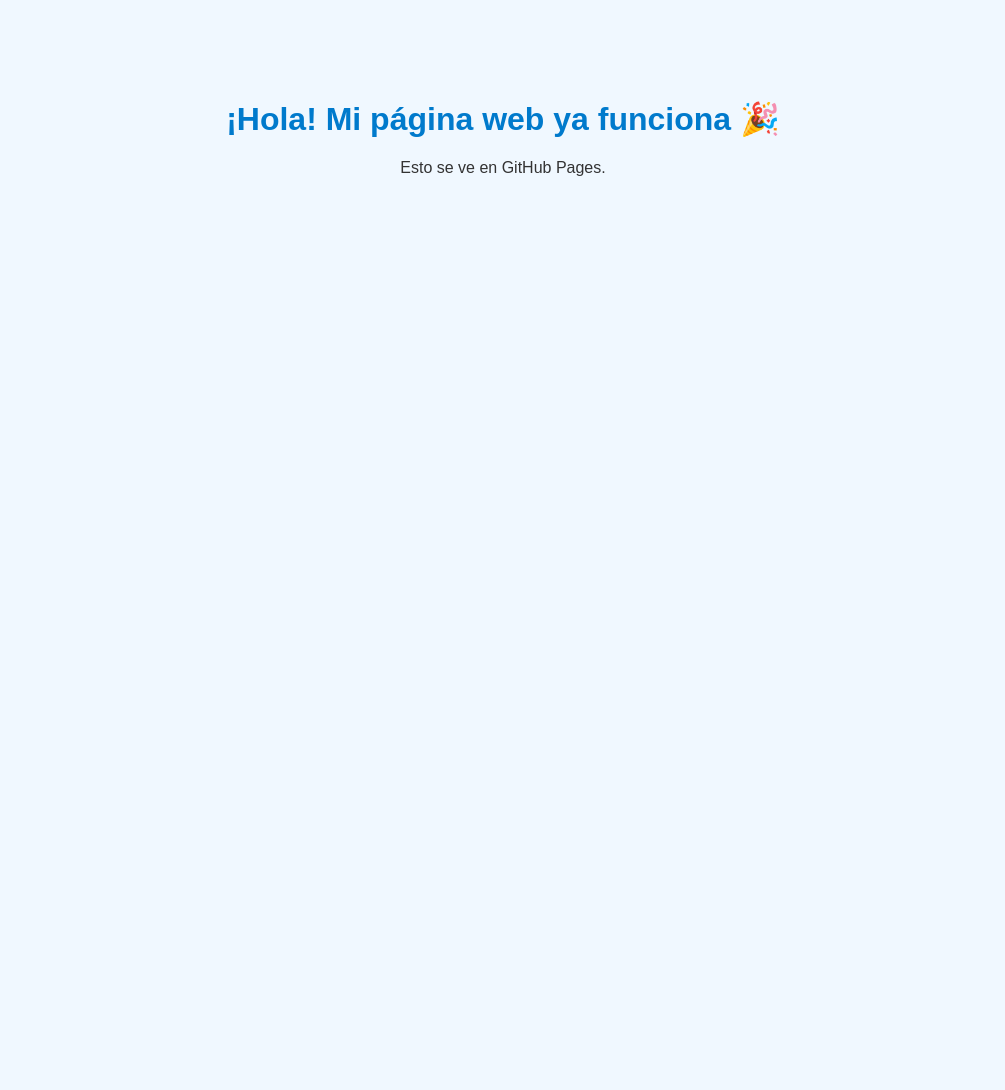
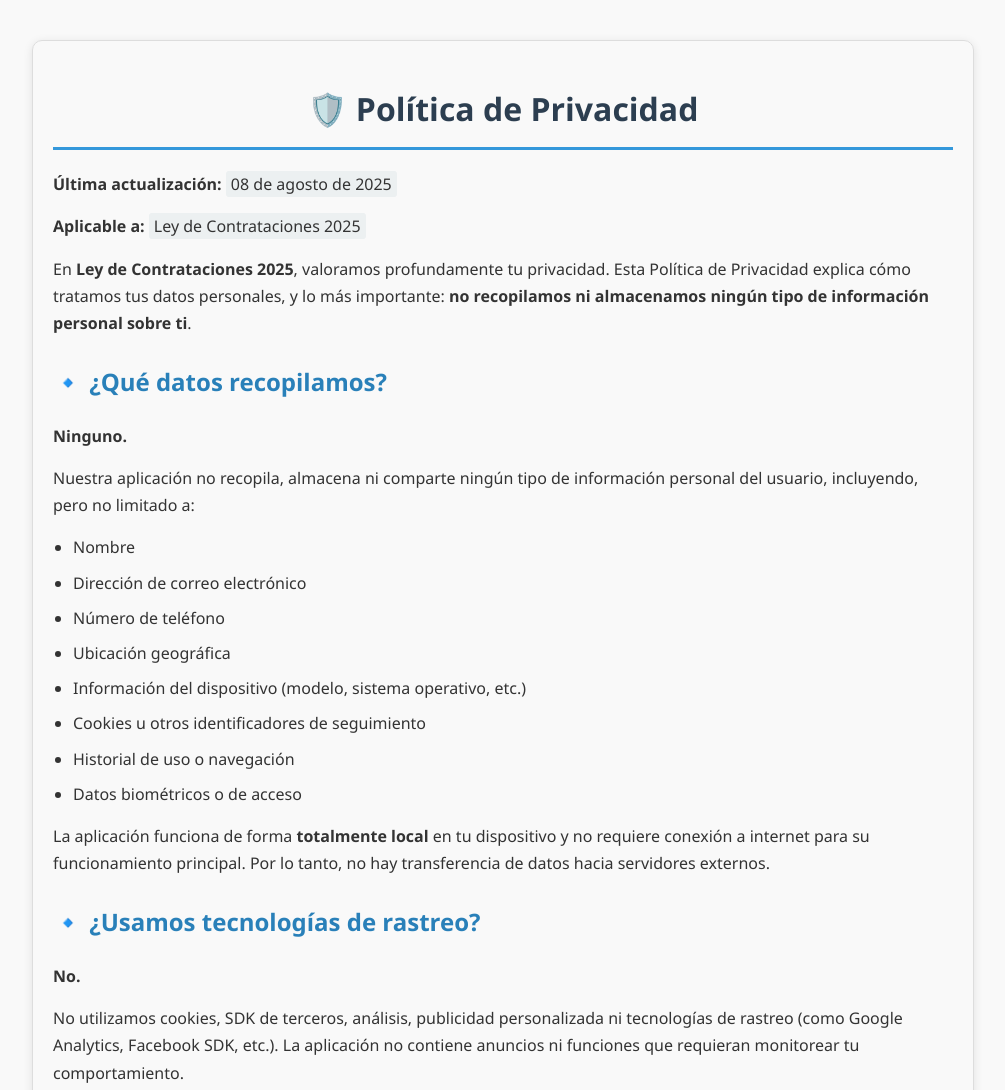
Before and after one commit to MalanboJager/Politicas_de_Privacidad, a plain HTML site: page index.html in a window 1280 px wide. Shown: the top 1090 px of the page, without its empty margins (137-1142 px from the left). Before the commit the page ends 800 px from the top, so only its background shows below. Drawn offline with Linux system fonts and the light colour scheme.

Commit message:
index.html

```diff
--- a/index.html
+++ b/index.html
@@ -3,20 +3,96 @@
 <head>
   <meta charset="UTF-8" />
   <meta name="viewport" content="width=device-width, initial-scale=1.0"/>
-  <title>Mi Página Web</title>
+  <title>Política de Privacidad - Ley de Contrataciones 2025</title>
   <style>
     body {
-      font-family: Arial, sans-serif;
+      font-family: 'Segoe UI', Tahoma, Geneva, Verdana, sans-serif;
+      line-height: 1.7;
+      color: #333;
+      max-width: 900px;
+      margin: 40px auto;
+      padding: 20px;
+      background-color: #f9f9f9;
+      border: 1px solid #ddd;
+      border-radius: 10px;
+      box-shadow: 0 2px 10px rgba(0, 0, 0, 0.1);
+    }
+    h1 {
+      color: #2c3e50;
       text-align: center;
-      margin-top: 100px;
-      background: #f0f8ff;
-      color: #333;
+      border-bottom: 3px solid #3498db;
+      padding-bottom: 10px;
     }
-    h1 { color: #007acc; }
+    h2 {
+      color: #2980b9;
+      margin-top: 25px;
+    }
+    ul {
+      margin: 10px 0;
+      padding-left: 20px;
+    }
+    li {
+      margin: 8px 0;
+    }
+    p {
+      margin: 15px 0;
+    }
+    footer {
+      margin-top: 40px;
+      text-align: center;
+      font-size: 0.9em;
+      color: #7f8c8d;
+      border-top: 1px solid #eee;
+      padding-top: 15px;
+    }
+    .highlight {
+      background-color: #ecf0f1;
+      padding: 2px 5px;
+      border-radius: 3px;
+    }
   </style>
 </head>
 <body>
-  <h1>¡Hola! Mi página web ya funciona 🎉</h1>
-  <p>Esto se ve en GitHub Pages.</p>
+
+  <h1>🛡️ Política de Privacidad</h1>
+  <p><strong>Última actualización:</strong> <span class="highlight">08 de agosto de 2025</span></p>
+  <p><strong>Aplicable a:</strong> <span class="highlight">Ley de Contrataciones 2025</span></p>
+
+  <p>En <strong>Ley de Contrataciones 2025</strong>, valoramos profundamente tu privacidad. Esta Política de Privacidad explica cómo tratamos tus datos personales, y lo más importante: <strong>no recopilamos ni almacenamos ningún tipo de información personal sobre ti</strong>.</p>
+
+  <h2>🔹 ¿Qué datos recopilamos?</h2>
+  <p><strong>Ninguno.</strong></p>
+  <p>Nuestra aplicación no recopila, almacena ni comparte ningún tipo de información personal del usuario, incluyendo, pero no limitado a:</p>
+  <ul>
+    <li>Nombre</li>
+    <li>Dirección de correo electrónico</li>
+    <li>Número de teléfono</li>
+    <li>Ubicación geográfica</li>
+    <li>Información del dispositivo (modelo, sistema operativo, etc.)</li>
+    <li>Cookies u otros identificadores de seguimiento</li>
+    <li>Historial de uso o navegación</li>
+    <li>Datos biométricos o de acceso</li>
+  </ul>
+  <p>La aplicación funciona de forma <strong>totalmente local</strong> en tu dispositivo y no requiere conexión a internet para su funcionamiento principal. Por lo tanto, no hay transferencia de datos hacia servidores externos.</p>
+
+  <h2>🔹 ¿Usamos tecnologías de rastreo?</h2>
+  <p><strong>No.</strong></p>
+  <p>No utilizamos cookies, SDK de terceros, análisis, publicidad personalizada ni tecnologías de rastreo (como Google Analytics, Facebook SDK, etc.). La aplicación no contiene anuncios ni funciones que requieran monitorear tu comportamiento.</p>
+
+  <h2>🔹 ¿Compartimos tus datos con terceros?</h2>
+  <p><strong>No.</strong></p>
+  <p>Dado que no recopilamos ningún dato, no compartimos ni vendemos información alguna a empresas, anunciantes, redes sociales u otras entidades.</p>
+
+  <h2>🔹 Cambios en esta política</h2>
+  <p>Nos reservamos el derecho de actualizar esta Política de Privacidad si cambia la funcionalidad de la aplicación. Cualquier cambio será notificado a través de una actualización de la app. Te recomendamos revisar esta página periódicamente.</p>
+
+  <h2>🔹 Contacto</h2>
+  <p>Si tienes alguna pregunta sobre esta Política de Privacidad o sobre cómo tratamos los datos (aunque no los recopilemos), puedes contactarnos a través de:</p>
+  <p>📧 <strong>Correo:</strong> <a href="mailto:malanbo.developers.2025@outlook.com">malanbo.developers.2025@outlook.com</a></p>
+
+  <footer>
+    &copy; 2025 Ley de Contrataciones 2025. Todos los derechos reservados.
+  </footer>
+
 </body>
 </html>
```
